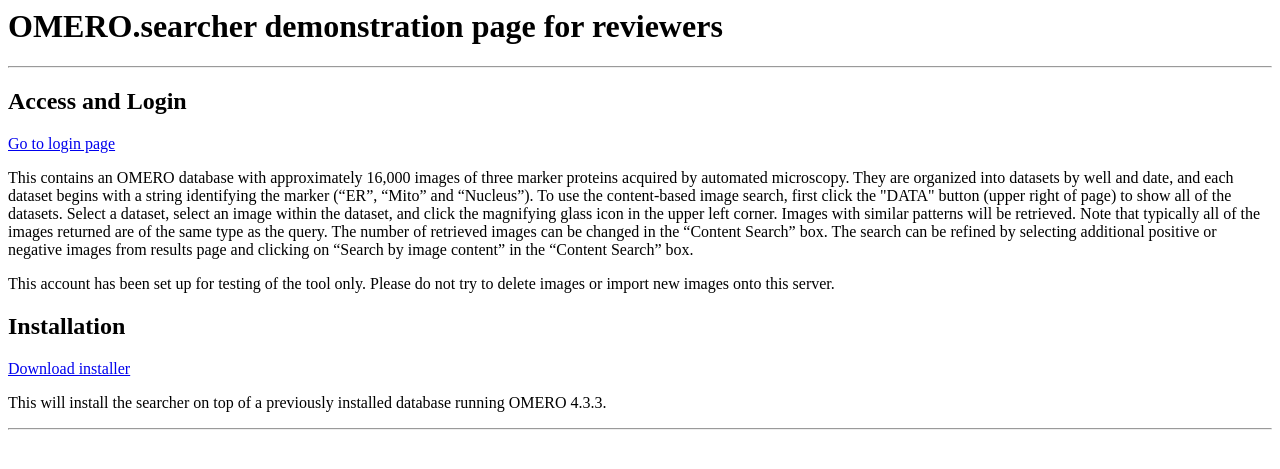
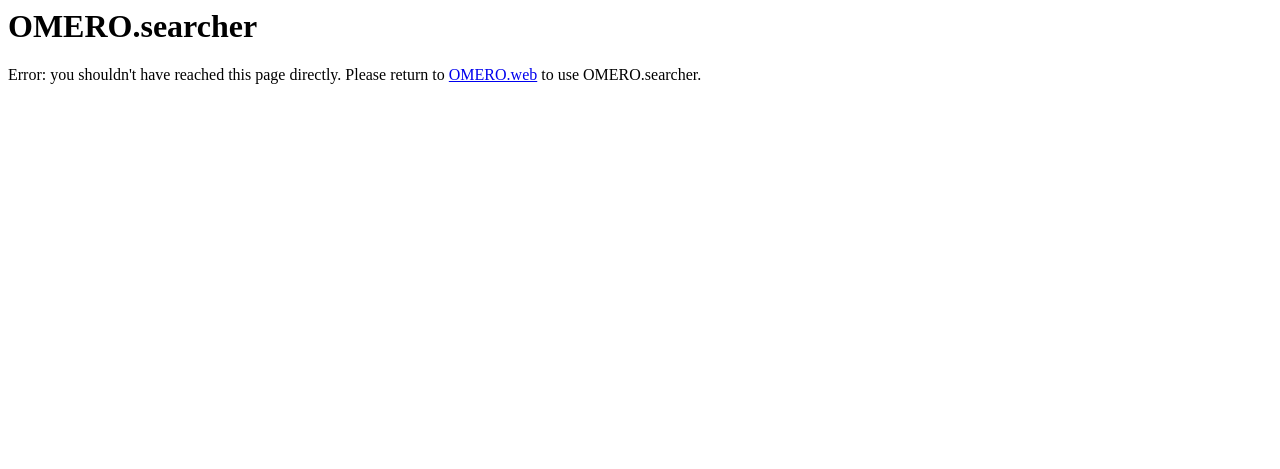
Before and after one commit to ome/omero_searcher, a Django app: template templates/searcher/index.html in a window 1280 px wide. Shown: the top 469 px of the page. Run offline with Django 3.2, Linux system fonts and the light colour scheme; the template is opened without the code that fills it, so the values that code supplies are empty.

Commit message:
Nicer handling of incorrect nested page access (see #11057)

```diff
--- a/templates/searcher/index.html
+++ b/templates/searcher/index.html
@@ -1,26 +1,13 @@
 <!DOCTYPE HTML PUBLIC "-//IETF//DTD HTML//EN">
-<html> <head>
-<title>Searcher</title>
+<html>
+<head>
+<title>OMERO.searcher</title>
 </head>
 
 <body>
-<h1>OMERO.searcher demonstration page for reviewers</h1>
-<hr>
-<h2>Access and Login</h2>
-<p>
-<p><a href="http://omepslid2.compbio.cs.cmu.edu/webclient">Go to login page</a><!--<br>Username: demo_nm
-<br>Password: nature@u0816-->
+<h1>OMERO.searcher</h1>
 
-<p>This contains an OMERO database with approximately 16,000 images of three marker proteins acquired by automated microscopy.  They are organized into datasets by well and date, and each dataset begins with a string identifying the marker (“ER”, “Mito” and “Nucleus”).  To use the content-based image search, first click the "DATA" button (upper right of page) to show all of the datasets. Select a dataset, select an image within the dataset, and click the magnifying glass icon in the upper left corner. Images with similar patterns will be retrieved.  Note that typically all of the images returned are of the same type as the query.  The number of retrieved images can be changed in the “Content Search” box. The search can be refined by selecting additional positive or negative images from results page and clicking on “Search by image content” in the “Content Search” box.
-<p>
-<p>This account has been set up for testing of the tool only.  Please do not try to delete images or import new images onto this server.
-<p>
-<p>
-<h2>Installation</h2>
-<p>
-<p><a href="http://murphylab.web.cmu.edu/software/searcher/">Download installer</a>
-<p>
-<p>This will install the searcher on top of a previously installed database running OMERO 4.3.3.
-<hr>
+<p>Error: you shouldn't have reached this page directly. Please return to <a href="{% url index %}">OMERO.web</a> to use OMERO.searcher.</p>
+
 </body>
 </html>
--- a/views.py
+++ b/views.py
@@ -406,6 +406,12 @@ def searchpage( request, iIds=None, dId = None, fset = None, numret = None, negI
         logger.debug('Got allIDs: %s', allIds)
         idCztPn = getIdCztPnFromImageIds(allIds, request.POST)
         imageIds = idCztPn.keys()
+
+    if not imageIds:
+        # This usually occurs if someone attempts to load one of the internal
+        # OMERO.searcher pages without GET/POST variables.
+        logger.error('No imageIds')
+        return {'template': 'searcher/index.html'}
 
     images = []
     for i in conn.getObjects("Image", imageIds):
```
